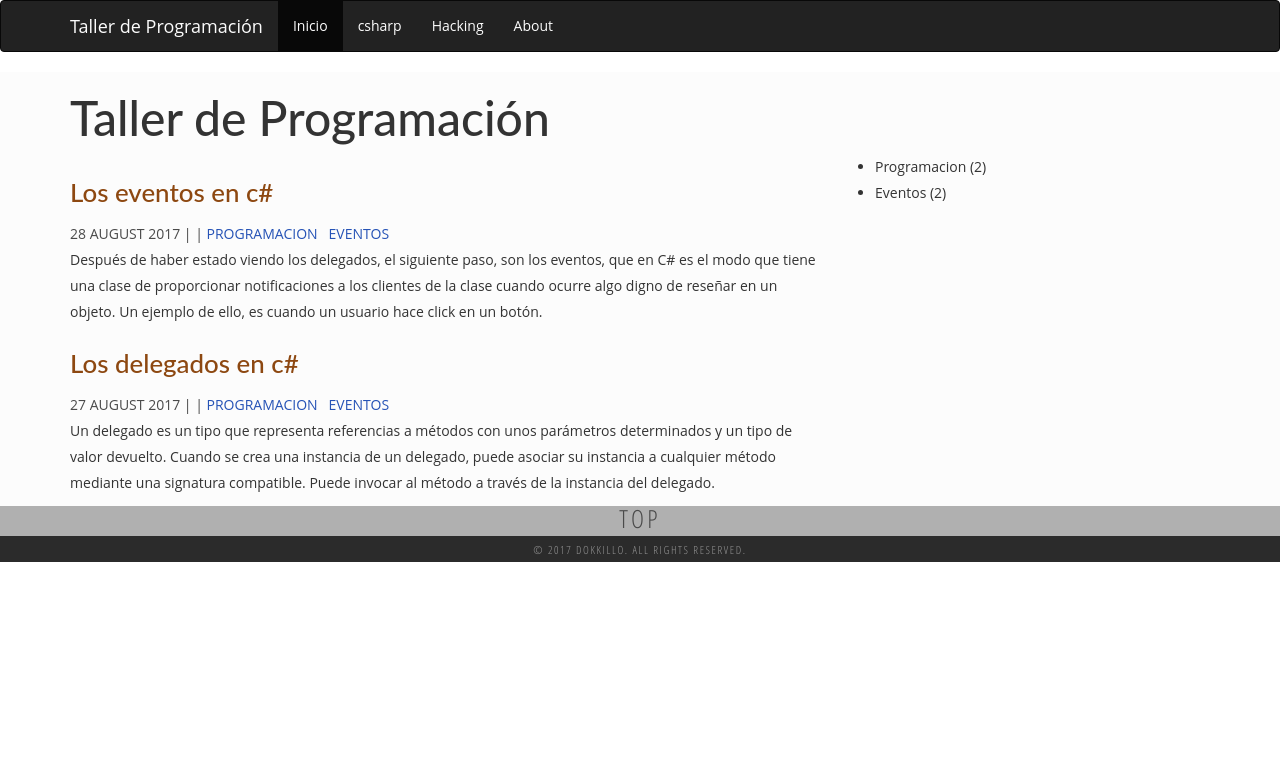
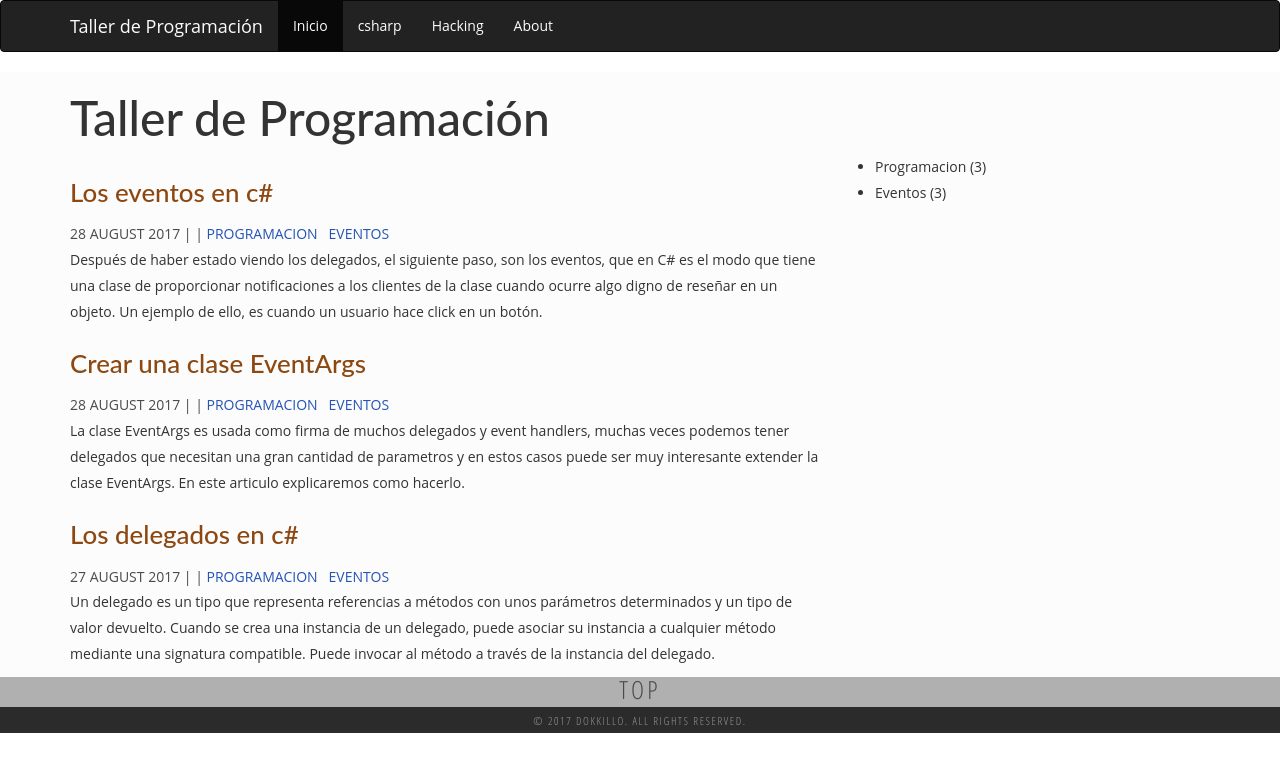
Before and after one commit to dokkillo/tallerdeprogramacion, a Jekyll site: the page built from index.html, in a window 1280 px wide. Shown: the top 772 px of the page. Built offline with Jekyll 4.4.1, drawn with Linux system fonts in a browser that asks for light colours; some web fonts are replaced; the list of posts is cut into pages by our own code; comment, search, counter and statistics services are not loaded.

Commit message:
new post about event args

````diff
--- a/_config.yml
+++ b/_config.yml
@@ -76,7 +76,5 @@ gems:
 
 paginate_path: /pages/page:num
 
-syntax_highligher: rouge
 markdown: kramdown
-kramdown:
-  input: GFM
+highlighter: rouge
--- /dev/null
+++ b/_posts/2017-08-28-Crear-una-clase-eventArgs.md
@@ -0,0 +1,22 @@
+---
+layout: post
+title: Crear una clase EventArgs
+category: csharp
+comments: true
+description: La clase EventArgs es usada como firma de muchos delegados y event handlers, muchas veces podemos tener delegados que necesitan una gran cantidad de parametros y en estos casos puede ser muy interesante extender la clase EventArgs. En este articulo explicaremos como hacerlo.
+tags:
+    - programacion
+    - eventos
+
+---
+
+La clase EventArgs es usada como firma de muchos delegados y event handlers, muchas veces podemos tener delegados que necesitan una gran cantidad de parametros y en estos casos puede ser muy interesante extender la clase EventArgs. En este articulo explicaremos como hacerlo.
+
+La clase EventArgs, la usamos con frecuencia, por ejemplo en toda la parte de UI, y gracias a ella podemos encapsular todas las diferentes opciones que pasan los diferentes componentes de la capa UI sin "ensuciar" los metodos con decenas de parametros.
+
+```csharp
+     public void button_Click(object sender, EventArgs e)
+     {
+         //codigo ejemplo
+     }
+```
````
